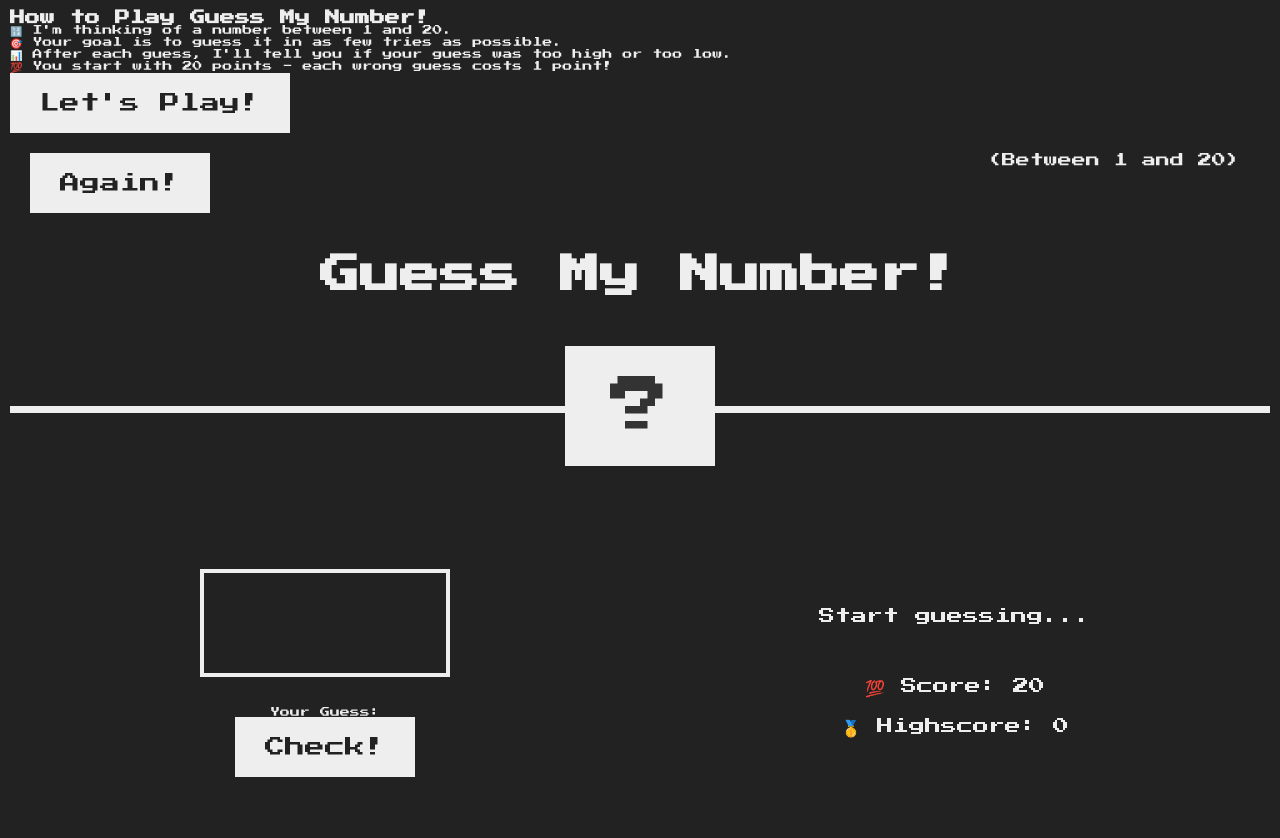
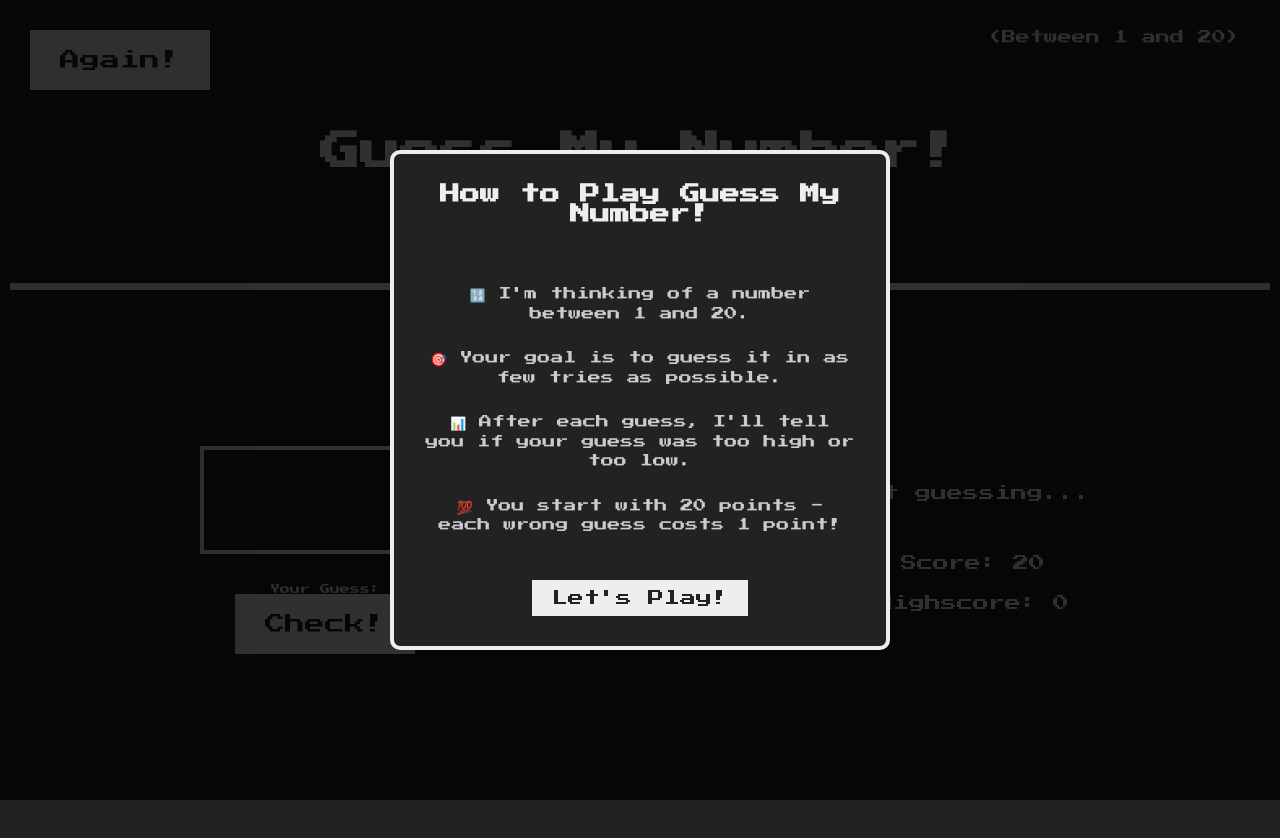
Before and after one commit to michaelnwankwo/game-project, a plain HTML site: page index.html in a window 1280 px wide. Drawn offline with Linux system fonts and the light colour scheme.

Commit message:
Update style.css

```diff
--- a/style.css
+++ b/style.css
@@ -1,4 +1,4 @@
-@import url('https://fonts.googleapis.com/css?family=Press+Start+2P&display=swap');
+@import url("https://fonts.googleapis.com/css?family=Press+Start+2P&display=swap");
 
 * {
   margin: 0;
@@ -12,7 +12,7 @@ html {
 }
 
 body {
-  font-family: 'Press Start 2P', sans-serif;
+  font-family: "Press Start 2P", sans-serif;
   color: #eee;
   background-color: #222;
   min-height: 100vh;
@@ -136,7 +136,8 @@ h1 {
     flex-direction: row;
   }
 
-  .left, .right {
+  .left,
+  .right {
     width: 52rem;
   }
 
@@ -150,3 +151,65 @@ h1 {
     left: 2rem;
   }
 }
+
+/* Modal Styles */
+.modal {
+  position: fixed;
+  top: 0;
+  left: 0;
+  width: 100%;
+  height: 100%;
+  background-color: rgba(0, 0, 0, 0.8);
+  display: flex;
+  justify-content: center;
+  align-items: center;
+  z-index: 1000;
+  opacity: 0;
+  pointer-events: none;
+  transition: opacity 0.5s ease;
+}
+
+.modal.show {
+  opacity: 1;
+  pointer-events: all;
+}
+
+.modal-content {
+  background-color: #222;
+  padding: 3rem;
+  border-radius: 1rem;
+  border: 4px solid #eee;
+  max-width: 50rem;
+  text-align: center;
+  transform: translateY(-50px);
+  transition: transform 0.5s ease;
+}
+
+.modal.show .modal-content {
+  transform: translateY(0);
+}
+
+.modal h2 {
+  font-size: 2rem;
+  margin-bottom: 6rem;
+  color: #eee;
+}
+
+.modal p {
+  font-size: 1.3rem;
+  margin-bottom: 2.5rem;
+  line-height: 1.5;
+  color: #ccc;
+}
+
+.modal-btn {
+  margin-top: 2rem;
+  font-size: 1.6rem;
+  padding: 1rem 2rem;
+}
+
+/* Add this to existing .btn styles */
+.btn:disabled {
+  background-color: #ccc;
+  cursor: not-allowed;
+}
```
